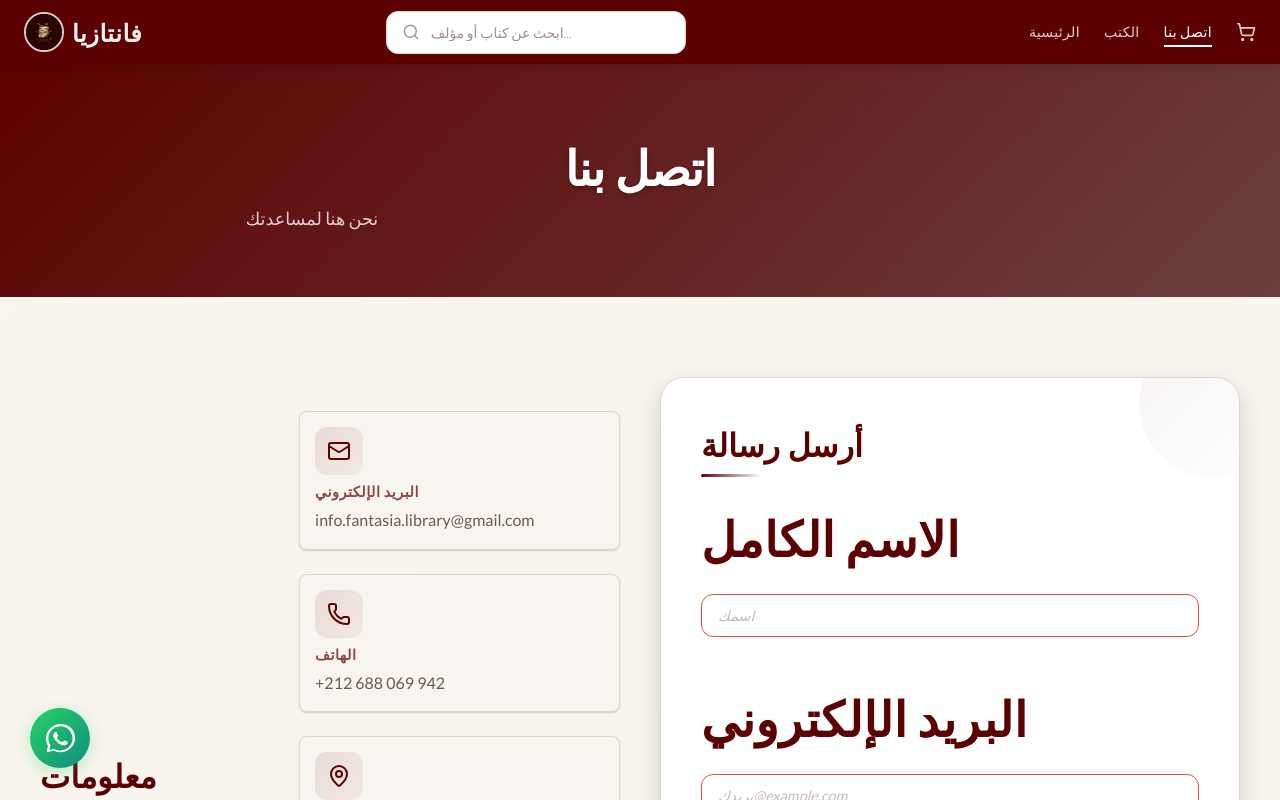
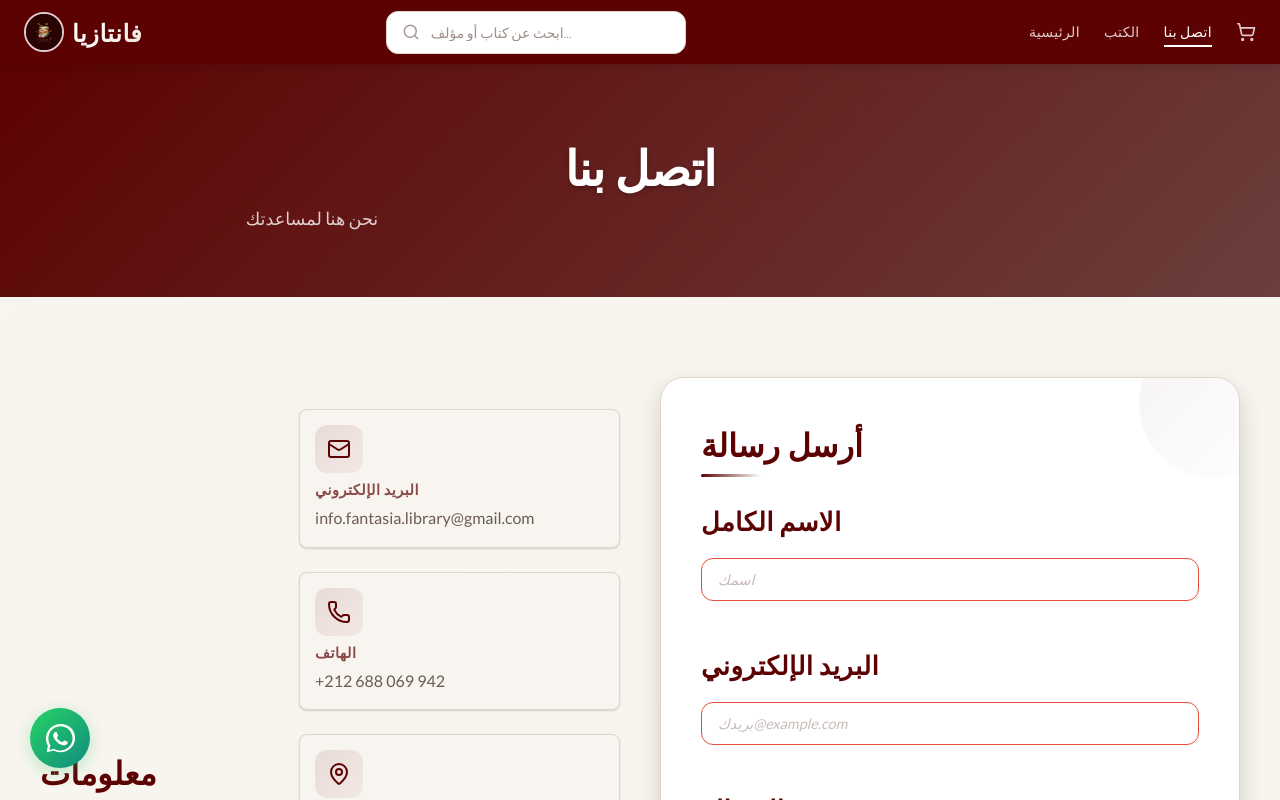
Before and after one commit to oandj21/fanta-lib-front, a React (Vite) app: page /contact in a window 1280 px wide. Shown: the top 800 px of the page. Built offline with nearby package versions, Linux system fonts and the light colour scheme; a web font is replaced by a local one.

Commit message:
akhiran13

```diff
--- a/src/css/AdminOrders.css
+++ b/src/css/AdminOrders.css
@@ -945,7 +945,7 @@
 
 .form-group label {
   font-family: 'Lato', sans-serif;
-  font-size: 3rem !important; /* Larger label size */
+  font-size: 1.6rem !important; /* Larger label size */
   font-weight: 700 !important; /* Bolder */
   color: #5c0202;
   letter-spacing: 0.02em;
```
